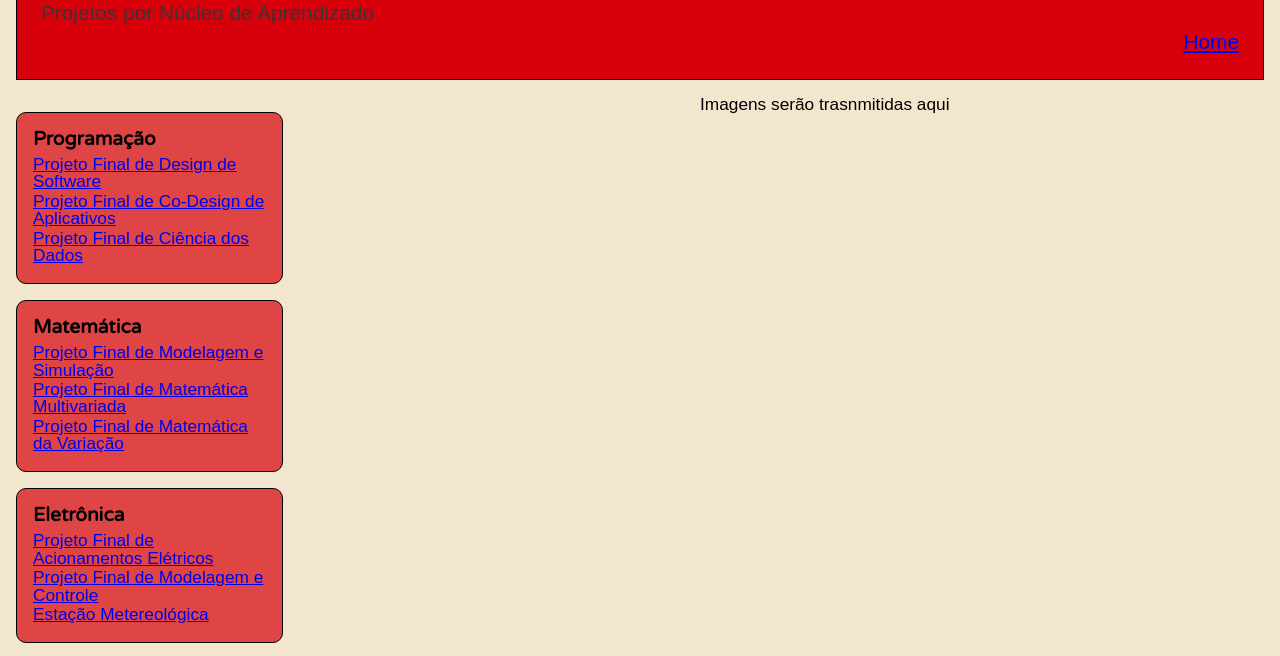
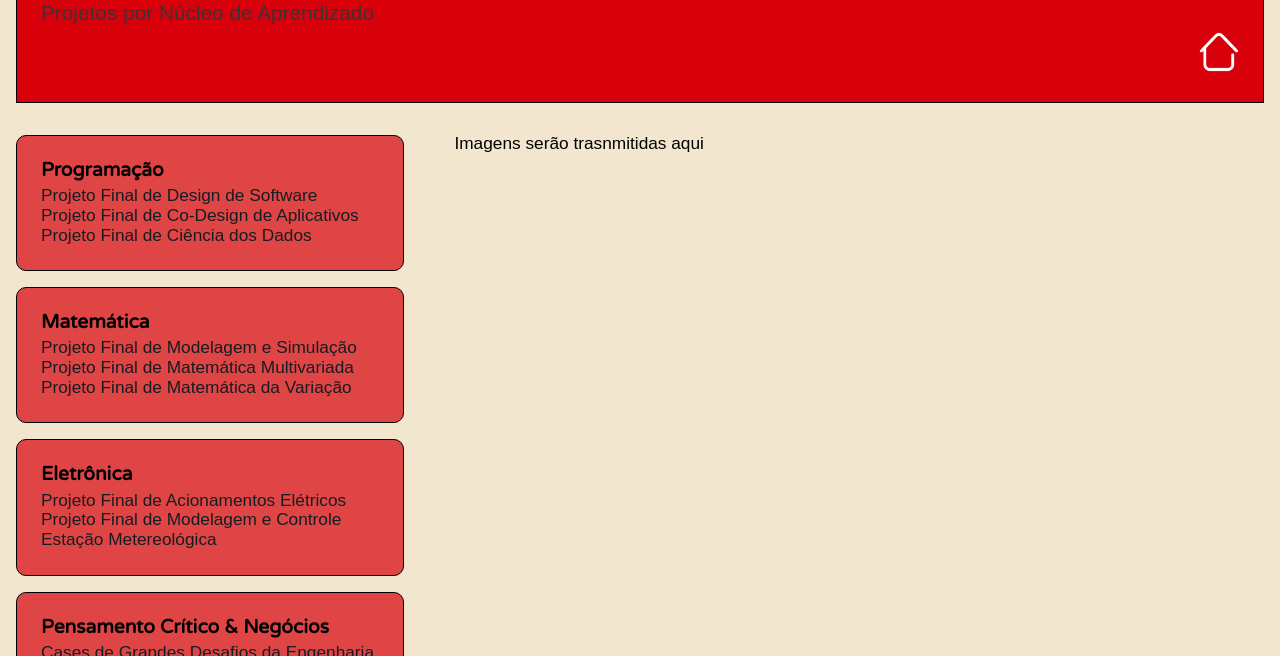
Before and after one commit to guirocato/guirocatopl-pgithub.io, a plain HTML site: page index.html in a window 1280 px wide. Shown: the part 78-734 px from the top of the page. Drawn offline with Linux system fonts and the light colour scheme.

Commit message:
versao davi

```diff
--- a/index.html
+++ b/index.html
@@ -25,11 +25,17 @@
 		<div class="cabecalho">
 			<h1>Engenharia Insper</h1>
 			<h2>Projetos por Núcleo de Aprendizado</h2>
-			<div id="home"><a href="index.html" > Home </a></div>
-			<div class="container" onclick="myFunction(this)">
-			  <div class="bar1"></div>
-			  <div class="bar2"></div>
-			  <div class="bar3"></div>
+			<div class="buttons">
+				<div class="container" onclick="myFunction(this)">
+				  <div class="bar1"></div>
+				  <div class="bar2"></div>
+				  <div class="bar3"></div>
+				</div>
+				<div id="home">
+					<a href="index.html">
+						<img border="0" alt="Home" src="noun_Home_1935365.png" width="40" height="40">
+					</a>
+				</div>
 			</div>
 		</div>
 
--- a/style.css
+++ b/style.css
@@ -1,5 +1,4 @@
 body {
-	min-width: 200px;
 	background-color: #F2E7CE;
 }
 
@@ -35,8 +34,13 @@ body {
 	padding:1.5rem;
 	border: solid;
 	border-width: 1px;
-	min-width: 200px;
 	background-color: #D7000B;
+}
+
+.colunas {
+	display:flex;
+	flex-direction: column;
+	justify-content: flex-start;
 }
 
 #col-md-4 {
@@ -44,17 +48,13 @@ body {
 	position: relative;
 	top:0;
 	height:50%;
-	min-width: 200px;
-	width: 100%;
 	float:left;
 }
 
 #col-md-8 {
 	display:block;
-	width: 100%;
 	height:50%;
-	margin-right: 2rem;
-	margin-top: 1rem;
+	margin: 2rem;
 	align-items: flex-start;
 }
 
@@ -129,9 +129,26 @@ p, a {
 	padding-bottom: 0.15rem;
 }
 
+a{
+	color:#171c23;]
+	font-weight: bold;
+	text-decoration:none;
+}
+
+a:hover{
+	text-decoration:underline;
+
+}
+
+.buttons{
+	display:flex;
+	flex-direction: row;
+	justify-content: space-between;
+}
 
 
-@media (min-width: 361px){
+
+@media (min-width: 420px){
 	body {
 		min-width: 650px;
 		background-color: #F2E7CE;
@@ -143,7 +160,7 @@ p, a {
 		padding:1.5rem;
 		border: solid;
 		border-width: 1px;
-		min-width: 500px;
+		min-width: 420px;
 		background-color: #D7000B;
 	}
 
@@ -152,22 +169,28 @@ p, a {
 	    cursor: pointer;
 	}
 
+	.colunas {
+		display:flex;
+		min-width: 500px;
+		flex-direction: row;
+		justify-content: flex-start;
+	}
+
 	#col-md-4 {
 		display: block;
 		position: relative;
 		top:0;
 		height:50%;
-		min-width: 700px;
-		width: 50%;
+		width: 33%;
 	}
 
-	#col-md-8 {
+	#col-md-8, .carrossel {
 		display:block;
-		width: 50%;
+		width: 60%;
 		height:50%;
 		margin-right: 2rem;
+		margin-left:2rem;
 		margin-top: 1rem;
-		align-items: flex-start;
 	}
 
 	.row {
@@ -175,8 +198,8 @@ p, a {
 		border:solid;
 		border-width: 1px;
 		border-radius: 10px;
-		padding:1rem;
-		width: 33.3%;
+		padding:1.5rem;
+		width: 80%;
 		background-color: rgba(215,0,11,0.7);
 	}
 
@@ -241,4 +264,20 @@ p, a {
 		padding-bottom: 0.15rem;
 	}
 
+	a{
+		color:#171c23;]
+		font-weight: bold;
+		text-decoration:none;
+	}
+
+	a:hover{
+		text-decoration:underline;
+
+	}
+
+	.buttons{
+		display:flex;
+		flex-direction: row;
+		justify-content: flex-end;
+	}
 }
```
Also changed, not shown: materias.html (+9 -1 lines), noun_Home_1935365.png (added).
